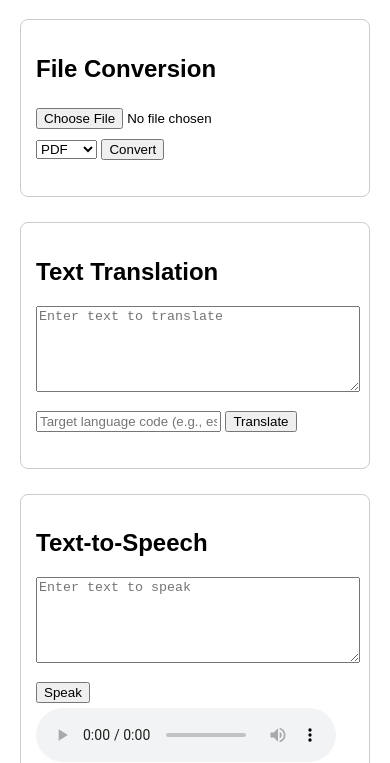
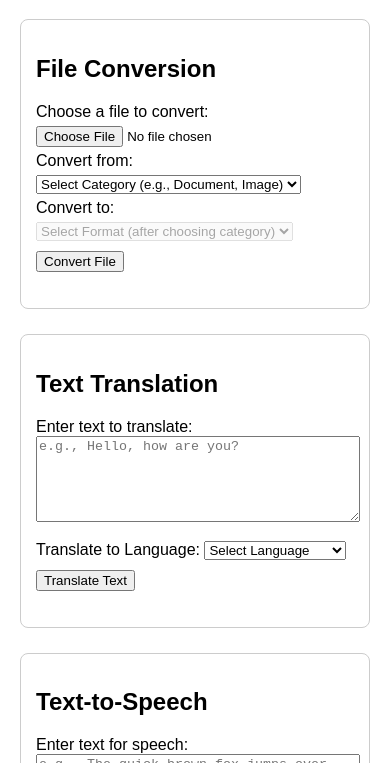
Before and after one commit to lumpha/multi-api-app, a plain HTML site: page index.html in a window 390 px wide. Shown: the part 81-844 px from the top of the page. Drawn offline with Linux system fonts and the light colour scheme.

Commit message:
Enhance index.html with labels and structure
Added labels and improved structure for file conversion, text translation, and text-to-speech sections. Enhanced accessibility and responsiveness with new elements.

```diff
--- a/index.html
+++ b/index.html
@@ -2,6 +2,7 @@
 <html lang="en">
 <head>
     <meta charset="UTF-8">
+    <meta name="viewport" content="width=device-width, initial-scale=1.0"> <!-- Added for responsiveness -->
     <title>Multi-API App</title>
     <link rel="stylesheet" href="style.css">
 </head>
@@ -11,32 +12,60 @@
     <!-- ===== FILE CONVERSION ===== -->
     <section>
         <h2>File Conversion</h2>
+        <label for="fileInput">Choose a file to convert:</label>
         <input type="file" id="fileInput">
-        <select id="convertFormat">
-            <option value="pdf">PDF</option>
-            <option value="docx">DOCX</option>
-            <option value="txt">TXT</option>
-        </select>
-        <button id="convertBtn">Convert</button>
-        <p id="convertStatus"></p>
-        <a id="downloadLink" style="display:none;" target="_blank">Download Converted File</a>
+
+        <div class="conversion-options">
+            <label for="sourceCategory">Convert from:</label>
+            <select id="sourceCategory">
+                <option value="">Select Category (e.g., Document, Image)</option>
+                <!-- Options will be populated by JavaScript -->
+            </select>
+
+            <label for="convertFormat">Convert to:</label>
+            <select id="convertFormat" disabled>
+                <option value="">Select Format (after choosing category)</option>
+                <!-- Options will be populated by JavaScript -->
+            </select>
+        </div>
+
+        <button id="convertBtn">Convert File</button>
+        <p id="convertStatus" class="status-message"></p>
+        <a id="downloadLink" style="display:none;" target="_blank" download>Download Converted File</a>
     </section>
 
     <!-- ===== TEXT TRANSLATION ===== -->
     <section>
         <h2>Text Translation</h2>
-        <textarea id="sourceText" placeholder="Enter text to translate"></textarea>
-        <input id="targetLang" placeholder="Target language code (e.g., es, fr)">
-        <button id="translateBtn">Translate</button>
-        <p id="translatedText"></p>
+        <label for="sourceText">Enter text to translate:</label>
+        <textarea id="sourceText" placeholder="e.g., Hello, how are you?"></textarea>
+
+        <label for="targetLangSelect">Translate to Language:</label>
+        <select id="targetLangSelect">
+            <option value="">Select Language</option>
+            <option value="es">Spanish</option>
+            <option value="fr">French</option>
+            <option value="de">German</option>
+            <option value="it">Italian</option>
+            <option value="ja">Japanese</option>
+            <option value="zh">Chinese (Simplified)</option>
+            <!-- Add more common languages as needed -->
+        </select>
+        <!-- The old targetLang input will be hidden/removed for now, using the select -->
+        <input type="hidden" id="targetLang">
+
+        <button id="translateBtn">Translate Text</button>
+        <p id="translatedText" class="status-message"></p>
     </section>
 
     <!-- ===== TEXT-TO-SPEECH ===== -->
     <section>
         <h2>Text-to-Speech</h2>
-        <textarea id="speechText" placeholder="Enter text to speak"></textarea>
-        <button id="speakBtn">Speak</button>
+        <label for="speechText">Enter text for speech:</label>
+        <textarea id="speechText" placeholder="e.g., The quick brown fox jumps over the lazy dog."></textarea>
+        <button id="speakBtn">Speak Text</button>
         <audio id="audioPlayer" controls></audio>
+        <p id="speechStatus" class="status-message"></p> <!-- Added status for TTS -->
     </section>
 
     <script src="script.js"></script>
```
